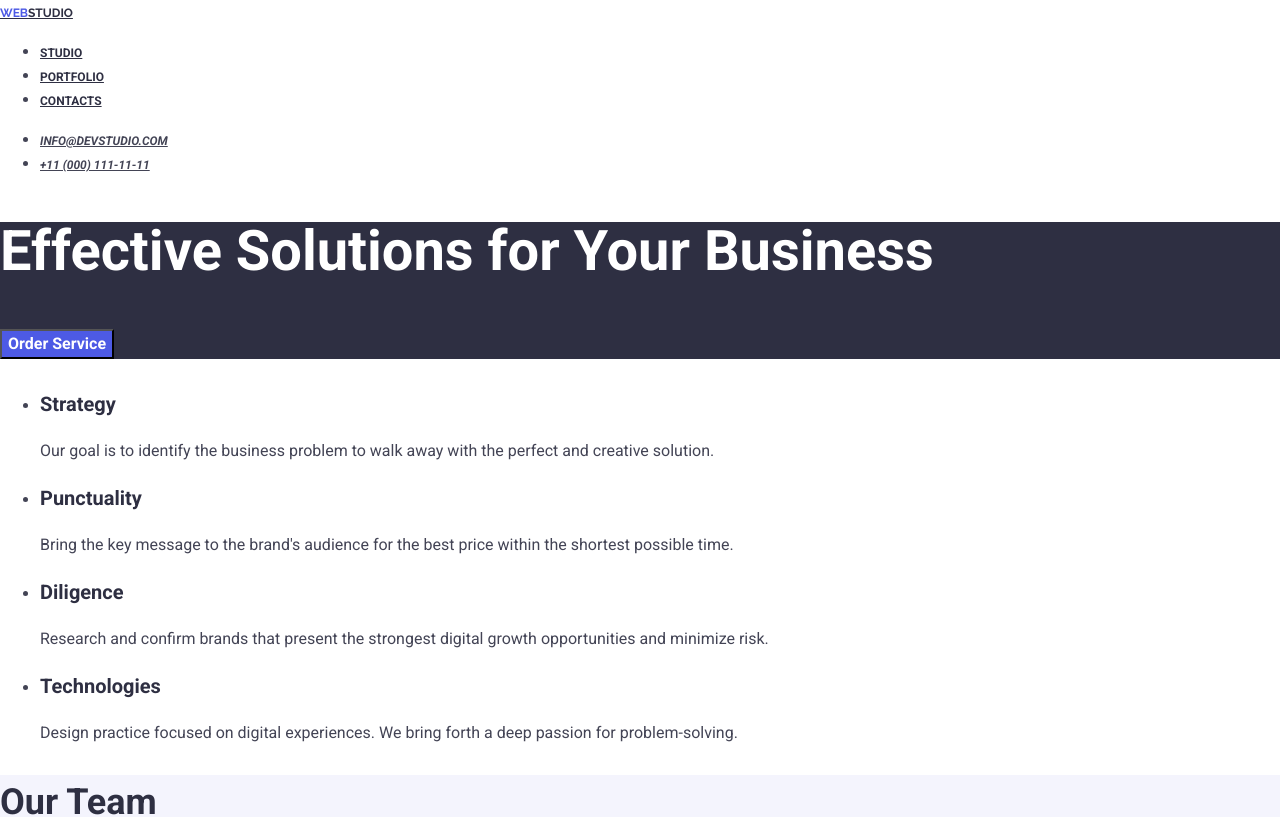
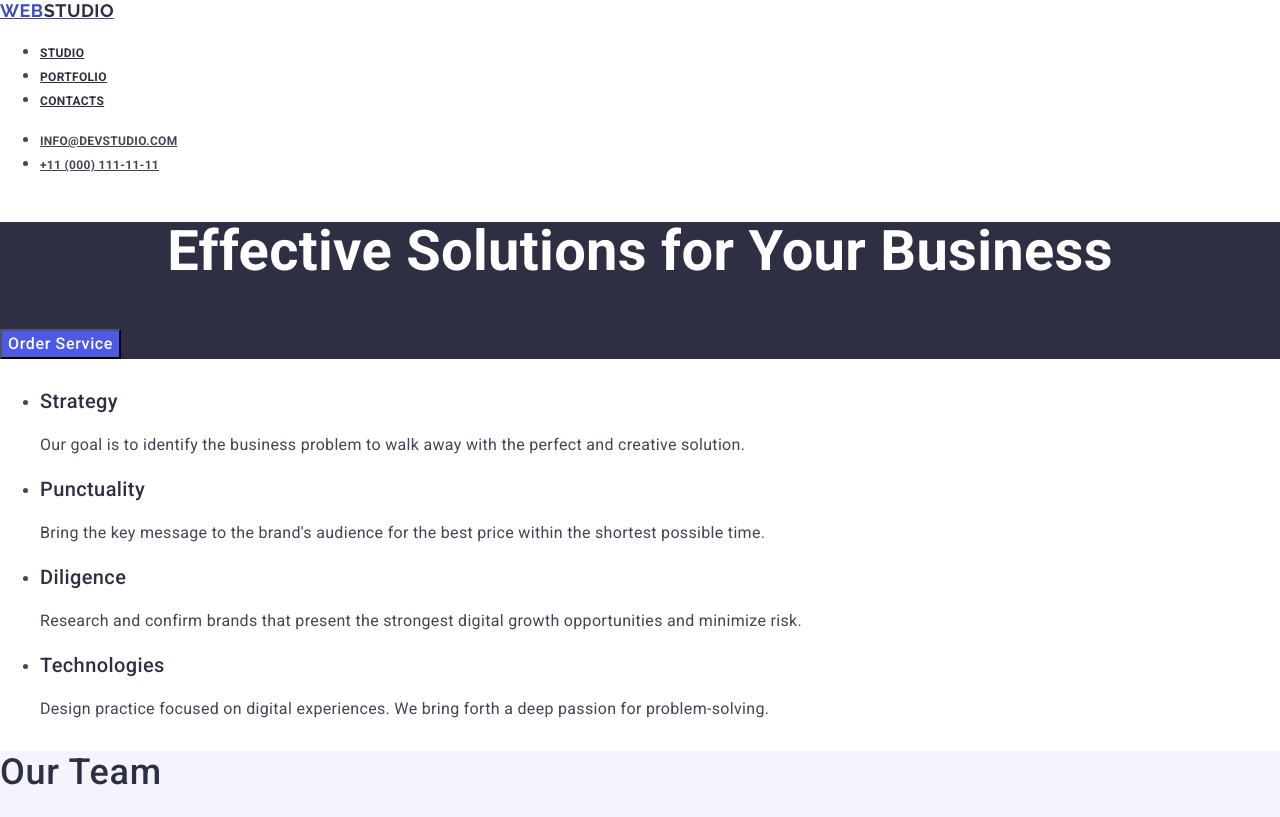
Before and after one commit to Oleksandr-Karnaushenko/goit-markup-hw-02, a plain HTML site: page index.html in a window 1280 px wide. Shown: the top 817 px of the page. Drawn offline with nearby package versions, Linux system fonts and the light colour scheme.

Commit message:
commit-2

```diff
--- a/css/styles.css
+++ b/css/styles.css
@@ -1,9 +1,9 @@
 body {
-  font-family: 'roboto', sans-serif;
+  font-family: 'Roboto', sans-serif;
   font-size: 1em;
   font-weight: 400;
   font-style: normal;
-  letter-spacing: 2%;
+  letter-spacing: 0.02em;
   line-height: 1.5;
   color: #434455;
   background-color: #fff;
@@ -15,10 +15,13 @@ button {
   background-color: #4d5ae5;
   font-size: 1em;
   line-height: 1.5;
-  letter-spacing: 4%;
-  font-weight: 700;
+  letter-spacing: 0.04em;
+  font-weight: 500;
 }
 button:hover {
+  background-color: #404bbf;
+}
+button:focus {
   background-color: #404bbf;
 }
 
@@ -32,20 +35,31 @@ a {
 /*header*/
 /* navigation*/
 
-.navigation .raleway {
-  font-family: 'raleway', sans-serif;
-}
-.navigation span {
-  color: #4d5ae5;
-}
 .navigation a {
   color: #2e2f42;
 }
+.navigation .logo {
+  color: #4d5ae5;
+  font-family: 'Raleway', sans-serif;
+  font-size: 18px;
+  line-height: 1.17;
+  letter-spacing: 0.03em;
+}
+.navigation span {
+  color: #2e2f42;
+}
+.navigation .studio:focus {
+  color: #404bbf;
+}
 .address a {
   color: #434455;
+  font-style: normal;
 }
 .navigation a:hover,
 .address a:hover {
+  color: #404bbf;
+}
+.address a:focus {
   color: #404bbf;
 }
 /*main*/
@@ -54,17 +68,23 @@ main h1 {
   font-weight: 900;
   font-size: 56px;
   line-height: 1.071;
+  text-align: center;
 }
 main h2 {
   color: #2e2f42;
-  font-weight: 900;
+  font-weight: 500;
   font-size: 36px;
+  line-height: 1.2;
+  letter-spacing: 0.02em;
 }
 main h3 {
   color: #2e2f42;
-  font-weight: 700;
+  font-weight: 500;
   font-size: 20px;
+  line-height: 1.2;
+  letter-spacing: 0.02em;
 }
+
 /*section 1*/
 
 .hero-image {
@@ -95,9 +115,13 @@ footer {
 }
 footer a {
   color: #f4f4fd;
-  font-family: 'raleway', sans-serif;
+  font-family: 'Raleway', sans-serif;
+  font-size: 18px;
+  line-height: 1.17;
+  letter-spacing: 0.03em;
   text-transform: uppercase;
+  color: #4d5ae5;
 }
 footer span {
-  color: #4d5ae5;
+  color: #f4f4fd;
 }
--- a/index.html
+++ b/index.html
@@ -20,10 +20,10 @@
     <header>
       <!--Navigation-->
       <nav class="navigation">
-        <a href="./index.html" class="raleway"><span>Web</span>Studio</a>
+        <a href="./index.html" class="logo">Web<span>Studio</span></a>
         <ul>
           <li>
-            <a href="">Studio</a>
+            <a href="./index.html" class="studio">Studio</a>
           </li>
           <li>
             <a href="">Portfolio</a>
@@ -129,7 +129,7 @@
               alt="Banking App"
               width="360"
             />
-            <h3>App</h3>
+            <h3>Banking App</h3>
             <p></p>
           </li>
           <li>
@@ -181,7 +181,7 @@
       </section>
     </main>
     <footer>
-      <a href="./index.html"><span>Web</span>Studio</a>
+      <a href="./index.html">Web<span>Studio</span></a>
       <p>
         Increase the flow of customers and sales for your business with digital
         marketing & growth solutions.
```
